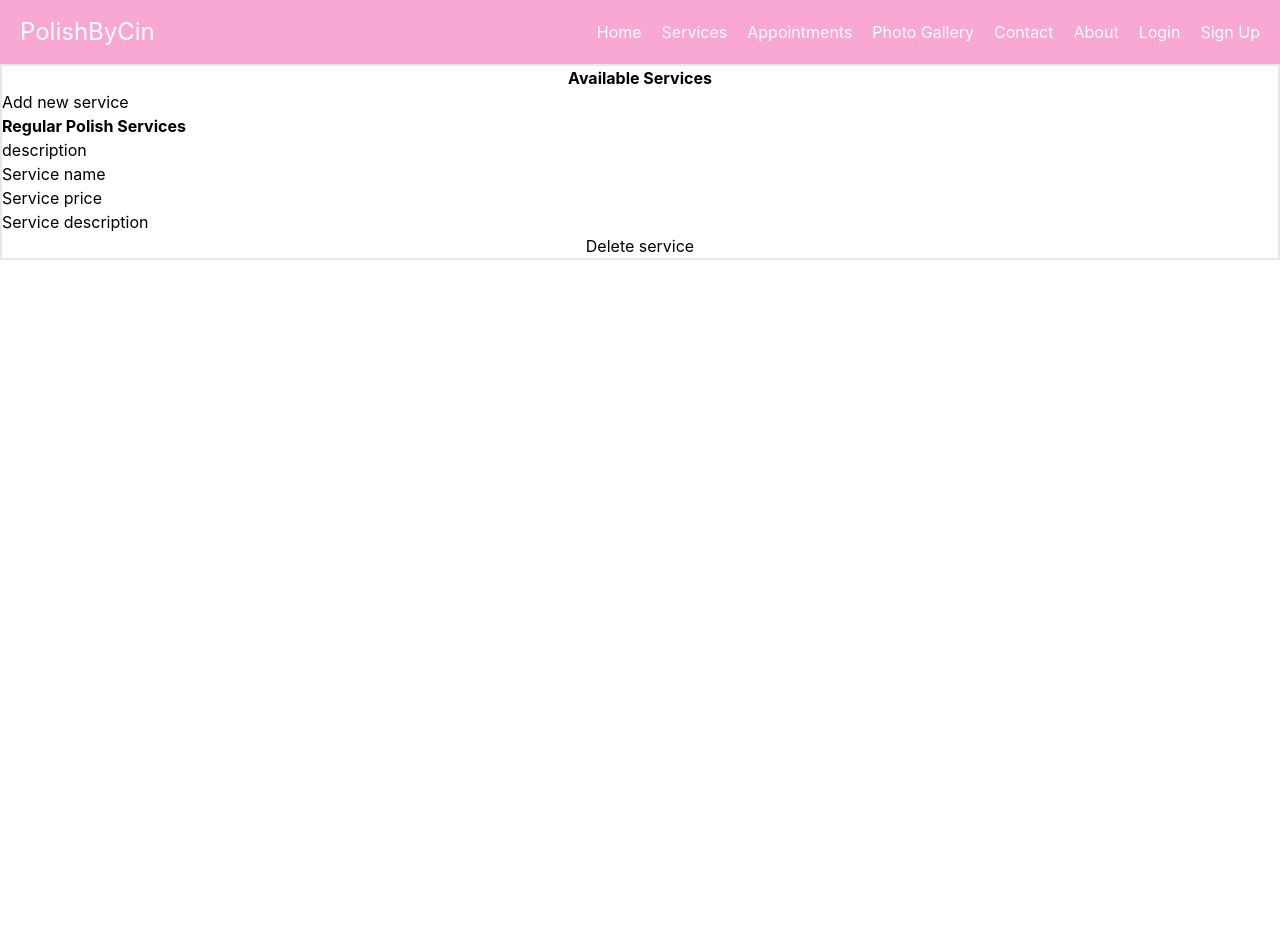
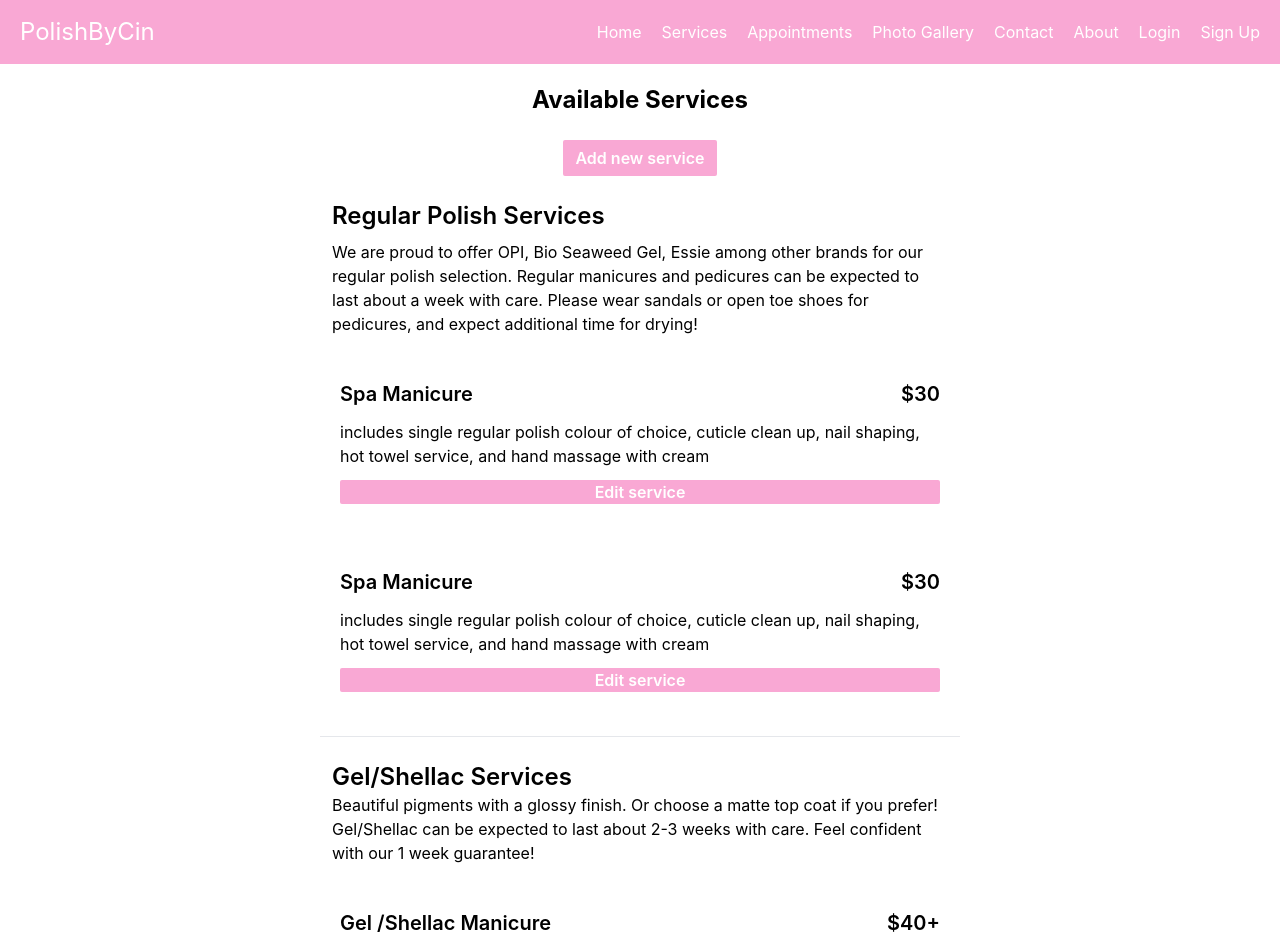
Before and after one commit to ryanpv/beauty-service-app, a React (Create React App) app in the folder client/: page /services in a window 1280 px wide. Shown: the top 952 px of the page. Before the commit the page ends 800 px from the top, so only its background shows below. Built offline with nearby package versions, Linux system fonts and the light colour scheme.

Commit message:
added styles to services page with dummy data

```diff
--- a/client/src/components/services.tsx
+++ b/client/src/components/services.tsx
@@ -2,23 +2,66 @@ import React from 'react'
 
 export default function Services() {
   return (
-    <div className='container flex flex-col border-2 border-solid m-auto'>
-      <h1 className='text-center font-bold'>Available Services</h1>
+    <div className='container flex flex-col max-w-screen-sm space-y-6'>
+      <h1 className='text-center font-bold text-2xl mt-5'>Available Services</h1>
 
-      <a href='/add-new-service'>Add new service</a>
+      <a
+        href='/add-new-service'
+        className='bg-pink-300 hover:bg-pink-200 px-3 py-1.5 mx-auto rounded-sm text-center font-semibold text-white focus:ring-2 focus:ring-pink-300 '
+        >
+        Add new service
+      </a>
 
-      <h2 className='font-bold'>Regular Polish Services</h2>
-      <p>description</p>
+      <div className='mx-3'>
+        <h2 className='font-semibold text-2xl mb-2'>Regular Polish Services</h2>
+        <p>We are proud to offer OPI, Bio Seaweed Gel, Essie among other brands for our regular polish selection.
+           Regular manicures and pedicures can be expected to last about a week with care. Please wear sandals or
+           open toe shoes for pedicures, and expect additional time for drying!</p>
+      </div>
+{/* TEST SERVICE ITEM 1 */}
+      <div className='flex flex-col p-5 mx-auto space-y-3'>
+        <div className='flex justify-between font-semibold sm:text-xl'>
+          <h3>Spa Manicure</h3>
+          <h3>$30</h3>
+        </div>
+        <p>includes single regular polish colour of choice, cuticle clean up, nail shaping, hot towel service, and
+          hand massage with cream
+        </p>
+        <button className='bg-pink-300 hover:bg-pink-200 font-semibold text-white rounded-sm'>Edit service</button>
+      </div>
+{/* TEST SERVICE ITEM 2 */}
+      <div className='flex flex-col p-5 mx-auto space-y-3'>
+        <div className='flex justify-between font-semibold sm:text-xl'>
+          <h3>Spa Manicure</h3>
+          <h3>$30</h3>
+        </div>
+        <p>includes single regular polish colour of choice, cuticle clean up, nail shaping, hot towel service, and
+          hand massage with cream
+        </p>
+        <button className='bg-pink-300 hover:bg-pink-200 font-semibold text-white rounded-sm'>Edit service</button>
+      </div>
 
-      <div>
-        <div>
-          <h3>Service name</h3>
-          <h3>Service price</h3>
+
+      <hr className="px-5 min-w-full h-px rounded-sm bg-pink-300"></hr>
+{/* TEST SERVICE ITEM 3 */}
+      <div className='mx-3'>
+        <h2 className='font-semibold text-2xl'>Gel/Shellac Services</h2>
+        <p>Beautiful pigments with a glossy finish. Or choose a matte top coat if you prefer! Gel/Shellac can be
+          expected to last about 2-3 weeks with care. Feel confident with our 1 week guarantee!
+        </p>
+      </div>
+
+      <div className='flex flex-col p-5 mx-auto space-y-3'>
+        <div className='flex justify-between font-semibold sm:text-xl'>
+          <h3>Gel /Shellac Manicure</h3>
+          <h3>$40+</h3>
         </div>
-        <p>Service description</p>
+        <p>includes single gel colour of choice, deep cuticle clean up, nail shaping, hot towel service, and hand
+          massage with cream and cuticle oil.
+          add a layer of biogel underneath the colour to reinforce and prolong retention for an additional $5
+        </p>
+        <button className='bg-pink-300 hover:bg-pink-200 font-semibold text-white rounded-sm'>Edit service</button>
       </div>
-      <button>Delete service</button>
-
 
     </div>
   )
```
